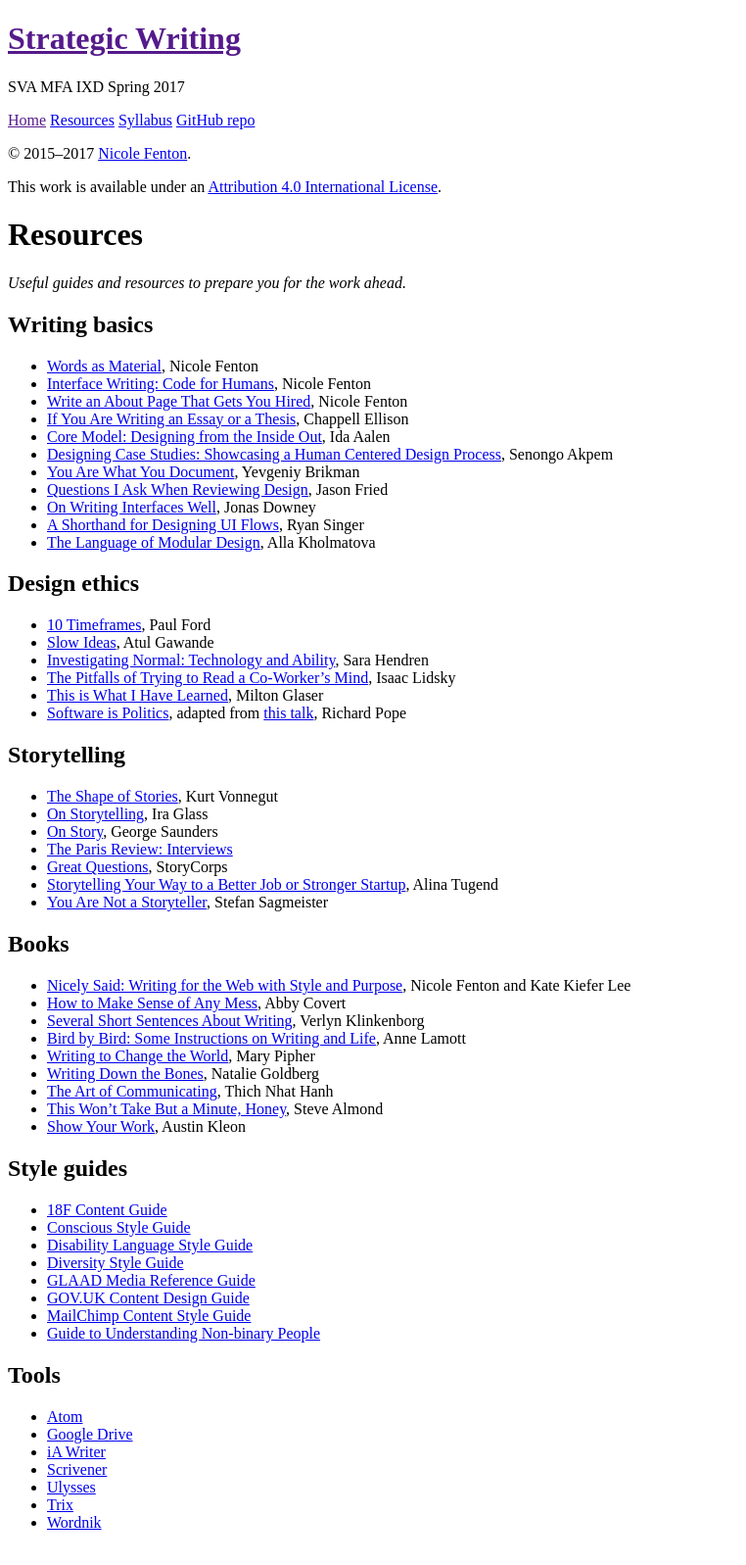
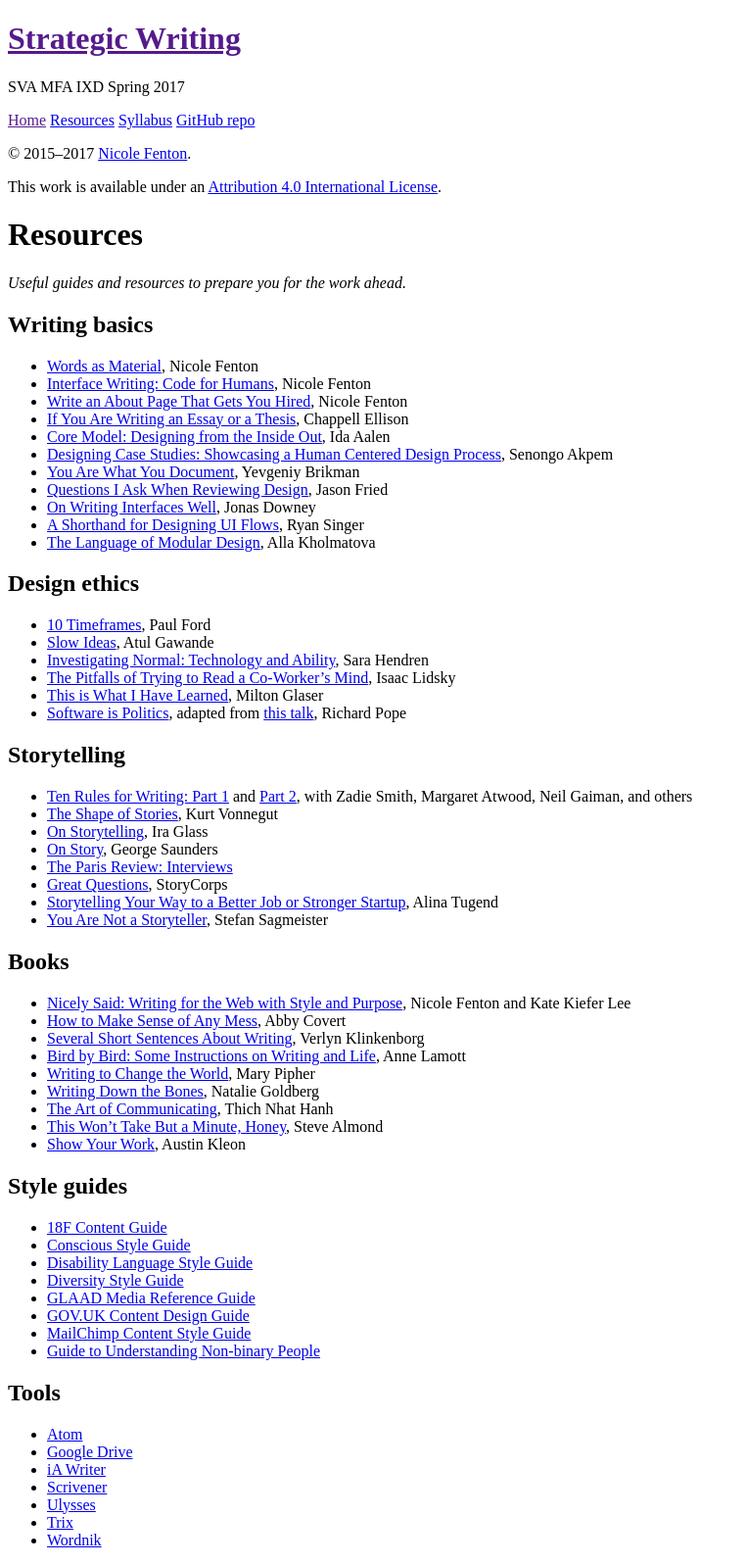
Before and after one commit to nicoleslaw/strategicwriting, a Jekyll site: the page built from resources.md, in a window 1280 px wide. Shown: the whole page at 98% size, without its empty margins (0-762 px from the left). Built offline with Jekyll 4.4.1, drawn with Linux system fonts in a browser that asks for light colours.

Commit message:
Update resources.md

```diff
--- a/resources.md
+++ b/resources.md
@@ -27,6 +27,7 @@ _Useful guides and resources to prepare you for the work ahead._
 * [Software is Politics](https://www.fastcodesign.com/3066631/software-is-politics), adapted from [this talk](http://blog.memespring.co.uk/2016/11/23/oscon-2016/), Richard Pope
 
 ## Storytelling
+* [Ten Rules for Writing: Part 1](https://www.theguardian.com/books/2010/feb/20/ten-rules-for-writing-fiction-part-one) and [Part 2](https://www.theguardian.com/books/2010/feb/20/10-rules-for-writing-fiction-part-two), with Zadie Smith, Margaret Atwood, Neil Gaiman, and others
 * [The Shape of Stories](https://vimeo.com/53286941), Kurt Vonnegut
 * [On Storytelling](https://www.youtube.com/watch?v=f6ezU57J8YI), Ira Glass
 * [On Story](https://vimeo.com/143732791), George Saunders
```
